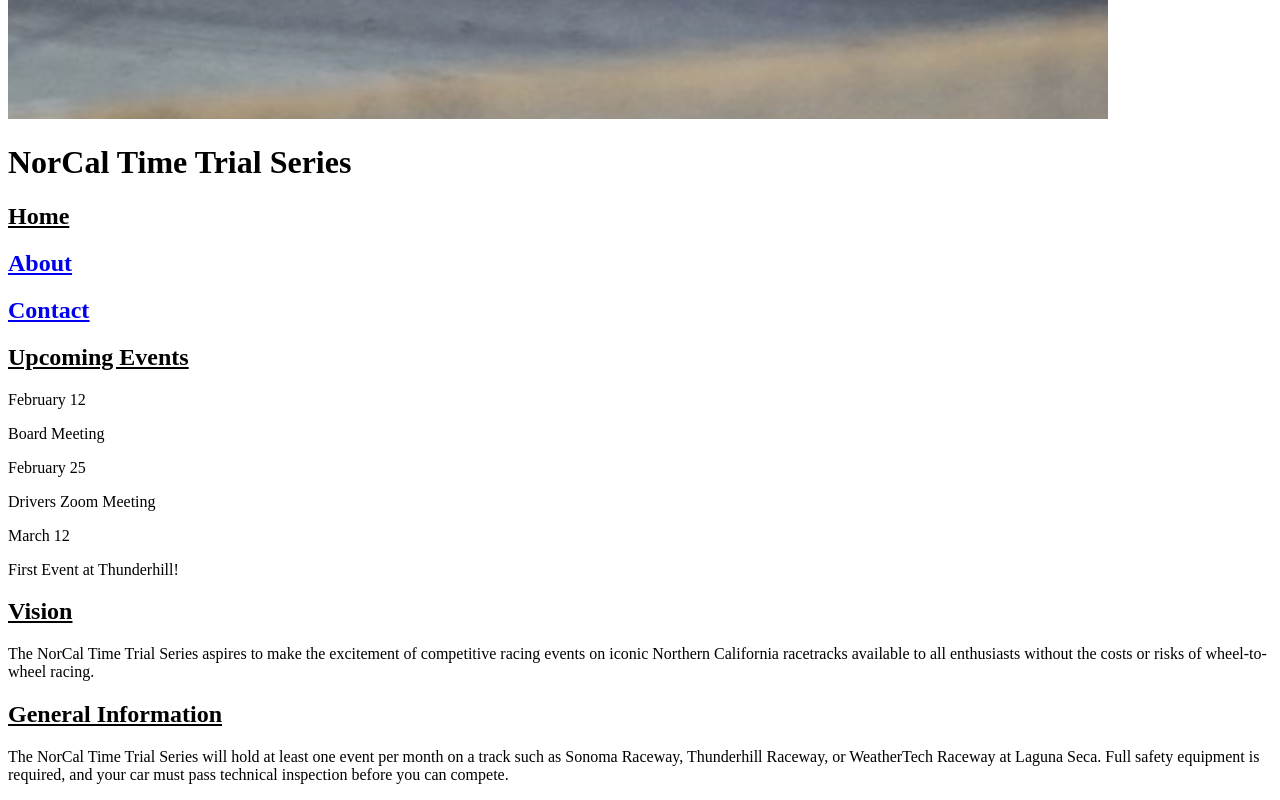
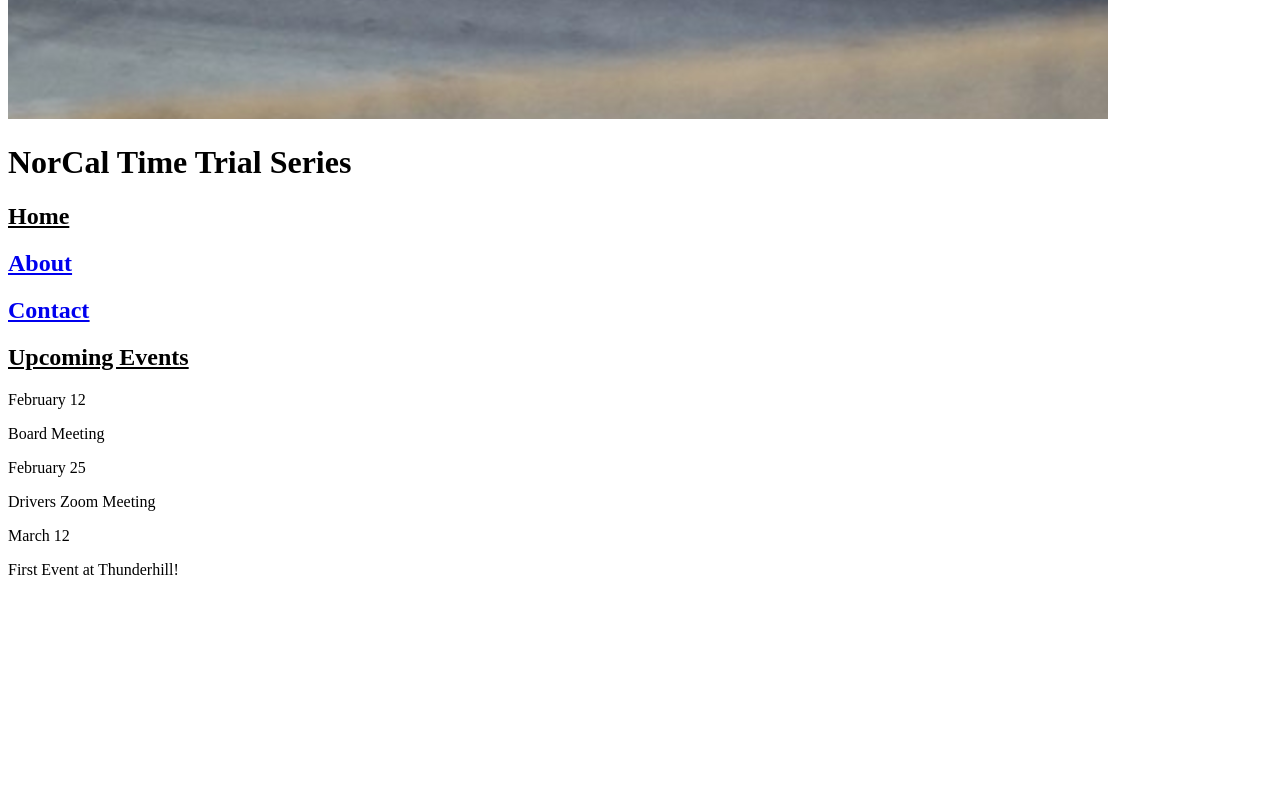
Before and after one commit to Gurrupato/HTML-Task-1, a plain HTML site: page Index.html in a window 1280 px wide. Shown: the part 1569-2369 px from the top of the page. After the commit the page ends 2156 px from the top, so only its background shows below. Drawn offline with Linux system fonts and the light colour scheme.

Commit message:
Borrado datos de sobra en Home

```diff
--- a/Index.html
+++ b/Index.html
@@ -28,19 +28,6 @@
         <p>March 12</p>
         <p2>First Event at Thunderhill!</p2>
 
-      <h2>Vision</h2>
-        <p>The NorCal Time Trial Series aspires to make
-        the excitement of competitive racing events
-        on iconic Northern California racetracks available
-        to all enthusiasts without the costs or risks of
-        wheel-to-wheel racing.</p>
 
-      <h2>General Information</h2>
-        <p>The NorCal Time Trial Series will hold at least
-          one event per month on a track such as Sonoma
-          Raceway, Thunderhill Raceway, or WeatherTech Raceway
-          at Laguna Seca. Full safety equipment is required,
-          and your car must pass technical inspection before
-          you can compete.</p>
   </body>
 </html>
```
Also changed, not shown: 1 other file.
